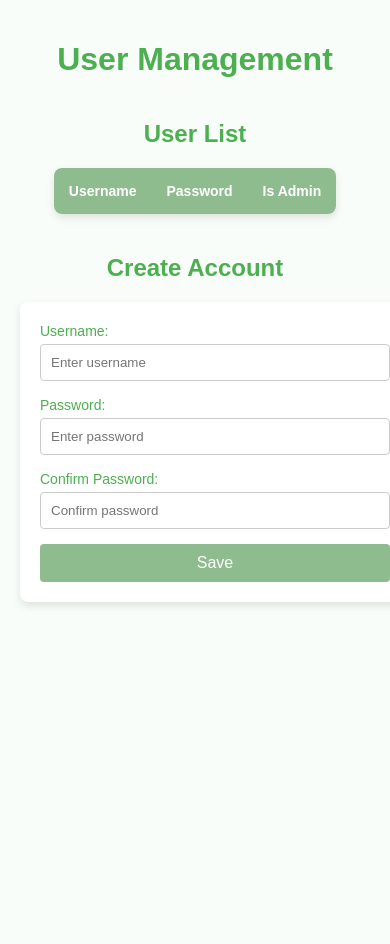
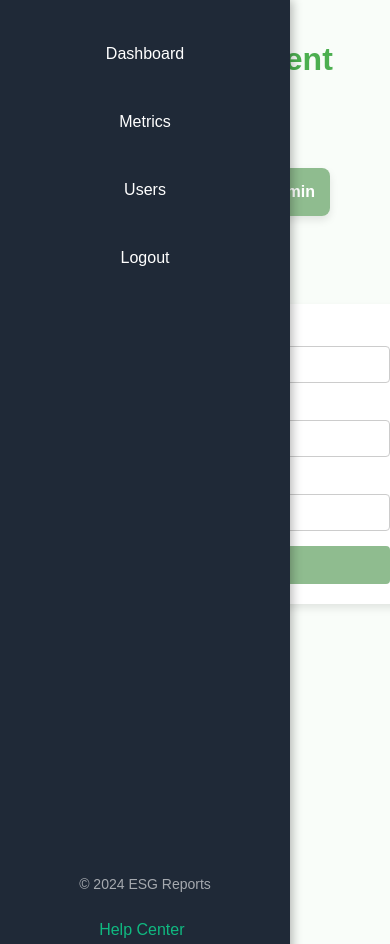
Before and after one commit to HP319193/dapp-new, a Flask app: page /users in a window 390 px wide. Run offline with Flask 3, Linux system fonts and the light colour scheme; data that the repository does not hold is empty; parts of the project's set-up code (start-up, migrations or seed data) failed here and were passed over.

Commit message:
finish dashboard users

```diff
--- a/app.py
+++ b/app.py
@@ -63,14 +63,15 @@ def login():
     user = users_collection.find_one({"username": username, "password": password})
     if user:
         session['user'] = username
-        return redirect(url_for('main'))
+        return redirect(url_for('dashboard'))
     return "Login Failed", 401
 
 @app.route('/main')
 def main():
     if 'user' not in session:
         return redirect(url_for('sign_in'))
-    return render_template('main.html')
+    # Redirect to dashboard or call the function and return its result
+    return dashboard()
 
 @app.route('/logout')
 def logout():
@@ -80,7 +81,12 @@ def logout():
 @app.route('/dashboard', methods = ['GET'])
 def dashboard():
     company_name_list=all_data['Company']
-    return render_template('dashboard.html', data=dashboard_json(all_data['Company'][0]), company_name_list=company_name_list, select_list=select_list)
+    return render_template(
+        'dashboard.html',
+        data=dashboard_json(all_data['Company'].iloc[0]),
+        company_name_list=company_name_list,
+        select_list=select_list
+    )
 
 @app.route('/dashboard_update', methods=['POST'])
 def update_dashboard():
--- a/templates/users.html
+++ b/templates/users.html
@@ -113,27 +113,127 @@
 
         /* Responsive Design */
         @media (max-width: 768px) {
-            .container {
-                flex-direction: column;
-                align-items: center;
+            .side {
+                width: 70px; /* Compact sidebar */
+                padding: 10px 5px;
             }
 
-            table, .form-container {
-                width: 100%;
+            .side h3 {
+                font-size: 18px; /* Smaller logo */
+                margin-bottom: 10px;
             }
 
-            th, td {
+            .side button, .side a {
+                padding: 10px;
+                text-align: center; /* Center text for narrow sidebar */
                 font-size: 14px;
             }
 
-            button {
+            .main {
+                margin-left: 80px; /* Adjust main margin */
+            }
+        }
+
+        @media (max-width: 576px) {
+            .side {
                 width: 100%;
+                height: auto;
+                flex-direction: row;
+                align-items: center;
+                justify-content: space-around;
+                padding: 10px;
+                box-shadow: none; /* Remove shadow for mobile */
             }
+
+            .main {
+                margin-left: 0;
+            }
+        }
+        /* Sidebar styling */
+        .side {
+            width: 270px; /* Fixed width for sidebar */
+            background-color: #1f2937; /* Elegant dark gray-blue */
+            color: #ffffff;
+            position: fixed;
+            top: 0;
+            left: 0;
+            height: 100%; /* Full height */
+            display: flex;
+            flex-direction: column;
+            justify-content: space-between;
+            box-shadow: 2px 0 10px rgba(0, 0, 0, 0.3); /* Depth effect */
+            padding: 20px 10px;
+            transition: all 0.3s ease; /* Smooth transition for interactions */
+        }
+
+        /* Sidebar brand/logo area */
+        .side h3 {
+            font-size: 24px;
+            font-weight: bold;
+            color: #10b981; /* Modern green highlight */
+            text-align: center;
+            margin-bottom: 30px;
+            text-transform: uppercase;
+            letter-spacing: 2px;
+            text-shadow: 1px 1px 3px rgba(0, 0, 0, 0.5); /* Glow effect */
+        }
+
+        /* Navigation buttons and links */
+        .side button, .side a {
+            display: block;
+            margin: 10px 0;
+            padding: 15px 20px;
+            font-size: 16px;
+            font-weight: 500;
+            color: #ffffff;
+            background-color: transparent;
+            border: none;
+            text-align: left;
+            text-decoration: none;
+            border-radius: 10px;
+            cursor: pointer;
+            transition: all 0.3s ease;
+        }
+
+        .side button:hover, .side a:hover {
+            background-color: #10b981; /* Bright green hover */
+            color: #1f2937; /* Contrast text on hover */
+            box-shadow: 0 4px 8px rgba(16, 185, 129, 0.5); /* Glow on hover */
+            transform: translateX(10px); /* Subtle slide animation */
+        }
+
+        /* Sidebar footer (optional logout or info) */
+        .side .footer {
+            margin-top: auto;
+            text-align: center;
+            font-size: 14px;
+            color: rgba(255, 255, 255, 0.6); /* Faded text for footer */
+        }
+
+        .side .footer a {
+            color: #10b981;
+            text-decoration: none;
+        }
+
+        .side .footer a:hover {
+            text-decoration: underline;
         }
     </style>
 </head>
 
 <body>
+    <div class="side">
+        <!-- Branding or logo -->
+               <a href='/dashboard'>Dashboard</a>
+               <a href='/metrics'>Metrics</a>
+               <a href='/users'>Users</a>
+               <a href="/logout">Logout</a>
+               <div class="footer">
+                   <p>&copy; 2024 ESG Reports</p>
+                   <a href="/help">Help Center</a>
+               </div>
+           </div>
+    <div class='main'>
         <h1>User Management</h1>
         <div class="container">
         <!-- User Table -->
@@ -165,6 +265,7 @@
                     <input type="password" id="confirm-password" placeholder="Confirm password">
 
                     <button id="save-button">Save</button>
+                </div>
             </div>
         </div>
     </div>
```
Also changed, not shown: templates/dashboard.html (+5 -5 lines). Lines whose indentation alone changed are shown as unchanged.
